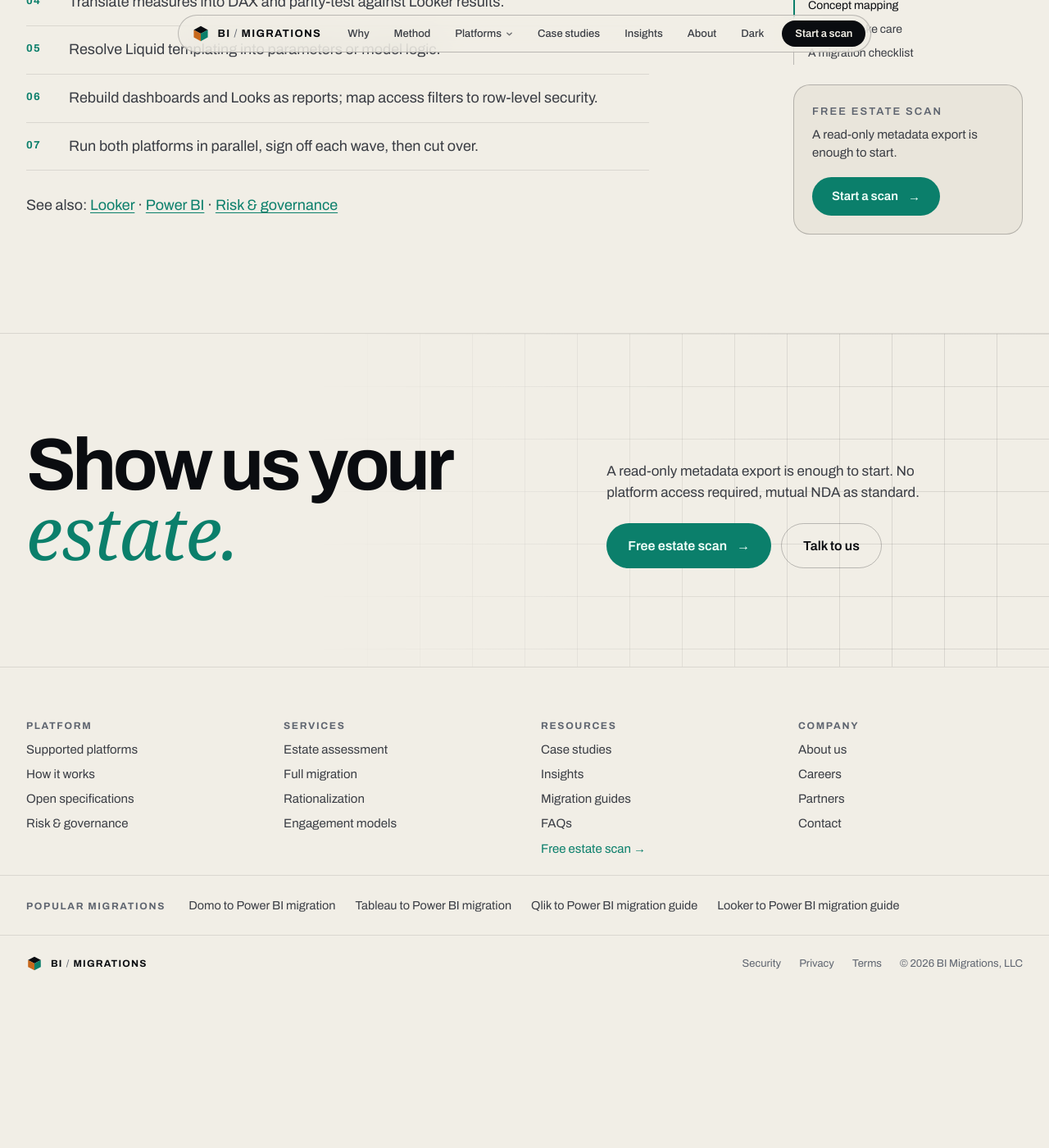
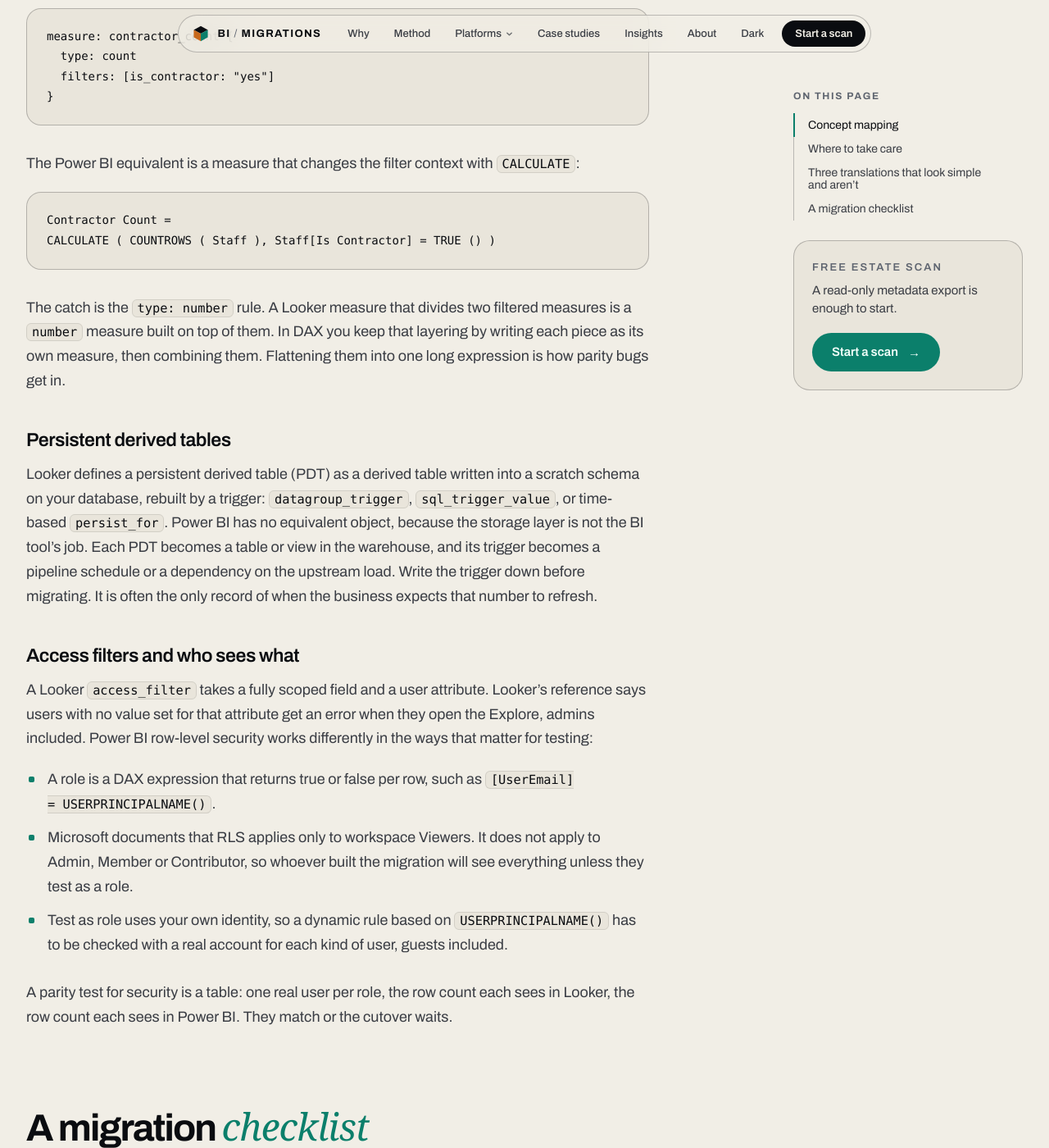
Before and after one commit to BIMigrations/www, a Jekyll site: the page built from _guides/looker-to-power-bi.md, in a window 1280 px wide and 1400 px high, scrolled down 2906 px. Shown: the whole window at 82% size. Built offline with Jekyll 4.4.1, drawn with Linux system fonts in a browser that asks for light colours; some web fonts are replaced; before the commit the page ends 4131 px from its top, so only the background shows below that; some of the changed text lies outside the part shown.

Commit message:
Deepen Looker to Power BI guide: filtered measures, persistent derived tables, access filters vs RLS

````diff
--- a/_guides/looker-to-power-bi.md
+++ b/_guides/looker-to-power-bi.md
@@ -47,6 +47,42 @@
 
 User attributes that drive row-level access map to row-level security roles. The mapping is tested by checking what a user in each role sees on both platforms.
 
+## Three translations that look simple and aren't
+
+### Filtered measures
+
+A Looker measure can carry its own filter. Per Looker's reference, the `filters` parameter applies a filter to that one measure, not to the whole query, and it works on `count`, `count_distinct`, `sum` and `average` measures but not on `type: number`.
+
+```lookml
+measure: contractor_count {
+  type: count
+  filters: [is_contractor: "yes"]
+}
+```
+
+The Power BI equivalent is a measure that changes the filter context with `CALCULATE`:
+
+```dax
+Contractor Count =
+CALCULATE ( COUNTROWS ( Staff ), Staff[Is Contractor] = TRUE () )
+```
+
+The catch is the `type: number` rule. A Looker measure that divides two filtered measures is a `number` measure built on top of them. In DAX you keep that layering by writing each piece as its own measure, then combining them. Flattening them into one long expression is how parity bugs get in.
+
+### Persistent derived tables
+
+Looker defines a persistent derived table (PDT) as a derived table written into a scratch schema on your database, rebuilt by a trigger: `datagroup_trigger`, `sql_trigger_value`, or time-based `persist_for`. Power BI has no equivalent object, because the storage layer is not the BI tool's job. Each PDT becomes a table or view in the warehouse, and its trigger becomes a pipeline schedule or a dependency on the upstream load. Write the trigger down before migrating. It is often the only record of when the business expects that number to refresh.
+
+### Access filters and who sees what
+
+A Looker `access_filter` takes a fully scoped field and a user attribute. Looker's reference says users with no value set for that attribute get an error when they open the Explore, admins included. Power BI row-level security works differently in the ways that matter for testing:
+
+- A role is a DAX expression that returns true or false per row, such as `[UserEmail] = USERPRINCIPALNAME()`.
+- Microsoft documents that RLS applies only to workspace Viewers. It does not apply to Admin, Member or Contributor, so whoever built the migration will see everything unless they test as a role.
+- Test as role uses your own identity, so a dynamic rule based on `USERPRINCIPALNAME()` has to be checked with a real account for each kind of user, guests included.
+
+A parity test for security is a table: one real user per role, the row count each sees in Looker, the row count each sees in Power BI. They match or the cutover waits.
+
 ## A migration *checklist*
 
 1. Parse LookML and usage; retire explores, Looks and dashboards nobody queries.
@@ -57,4 +93,6 @@
 6. Rebuild dashboards and Looks as reports; map access filters to row-level security.
 7. Run both platforms in parallel, sign off each wave, then cut over.
 
+Sources: Looker's reference pages for measure `filters`, measure types, `access_filter` and persistent derived tables (docs.cloud.google.com/looker), and Microsoft Learn's pages on `CALCULATE` and row-level security.
+
 See also: [Looker](/platforms/looker/) · [Power BI](/platforms/power-bi/) · [Risk & governance](/risk-governance/)
````
